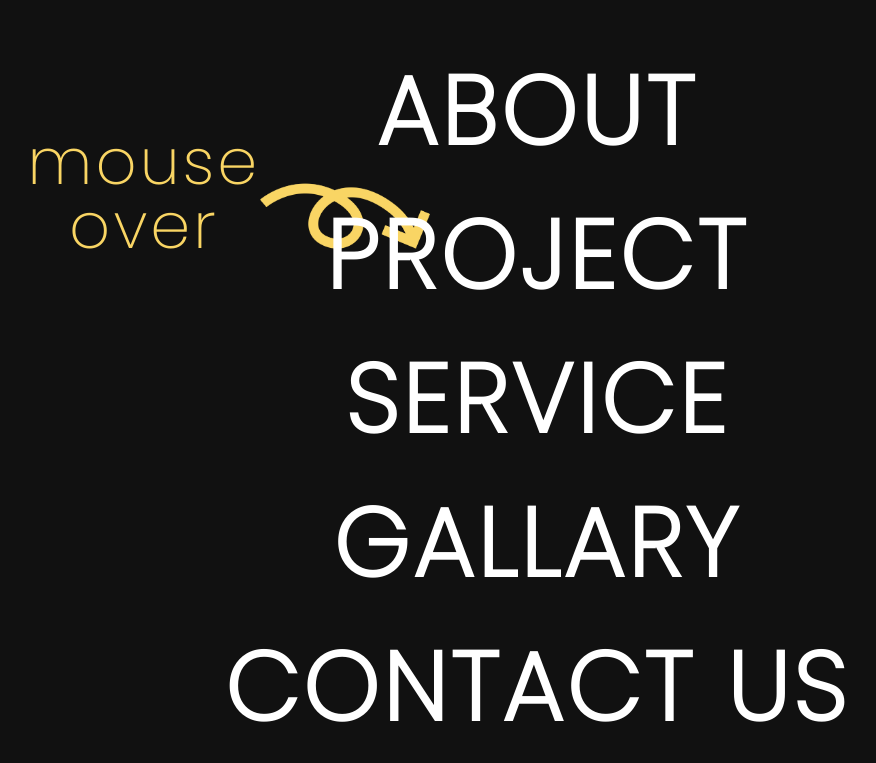
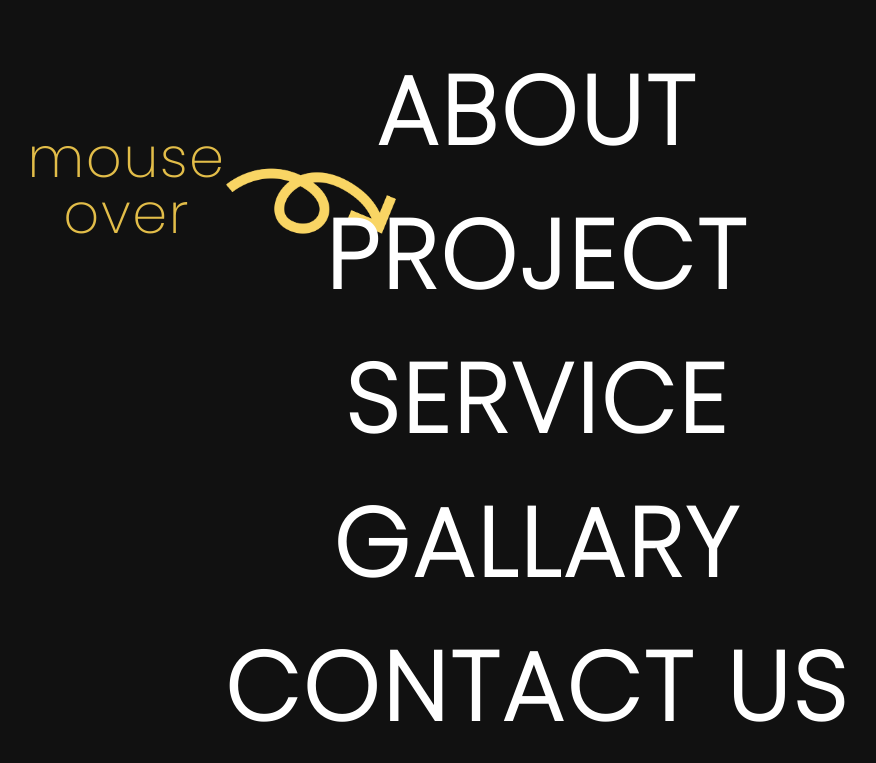
Before and after one commit to zerosr0/cursor_follow_navigation, a plain HTML site: page index.html in a window 1280 px wide. Shown: the whole page, without its empty margins (103-979 px from the left). Drawn offline with Linux system fonts and the light colour scheme.

Commit message:
거의 최종

```diff
--- a/index.html
+++ b/index.html
@@ -31,7 +31,7 @@
     for (var i = 0; i < image.length; i++) {
       x = e.pageX;
       y = e.pageY;
-      image[i].style.transform = `translate(${x - 800}px, ${y - 400}px)`;
+      image[i].style.transform = `translate(${x - 1000}px, ${y - 300}px)`;
     }
   }
 </script>
--- a/style.css
+++ b/style.css
@@ -75,14 +75,14 @@ ul li:hover .img {
 .arrow {
   animation: activeImage .2s ease-in alternate infinite;
   position: absolute;
-  left: 20%;
-  top: 16%;
+  /* left: 20%;
+  top: 16%; */
 }
 
 .arrow span {
-  color: #F9D564;
-  font-size: 4em;
-  letter-spacing: 3px;
+  color: #E2BD49;
+  font-size: 3.5em;
+  letter-spacing: 1.5px;
   text-align: center;
   display: inline-block;
   line-height: 1em;
```
